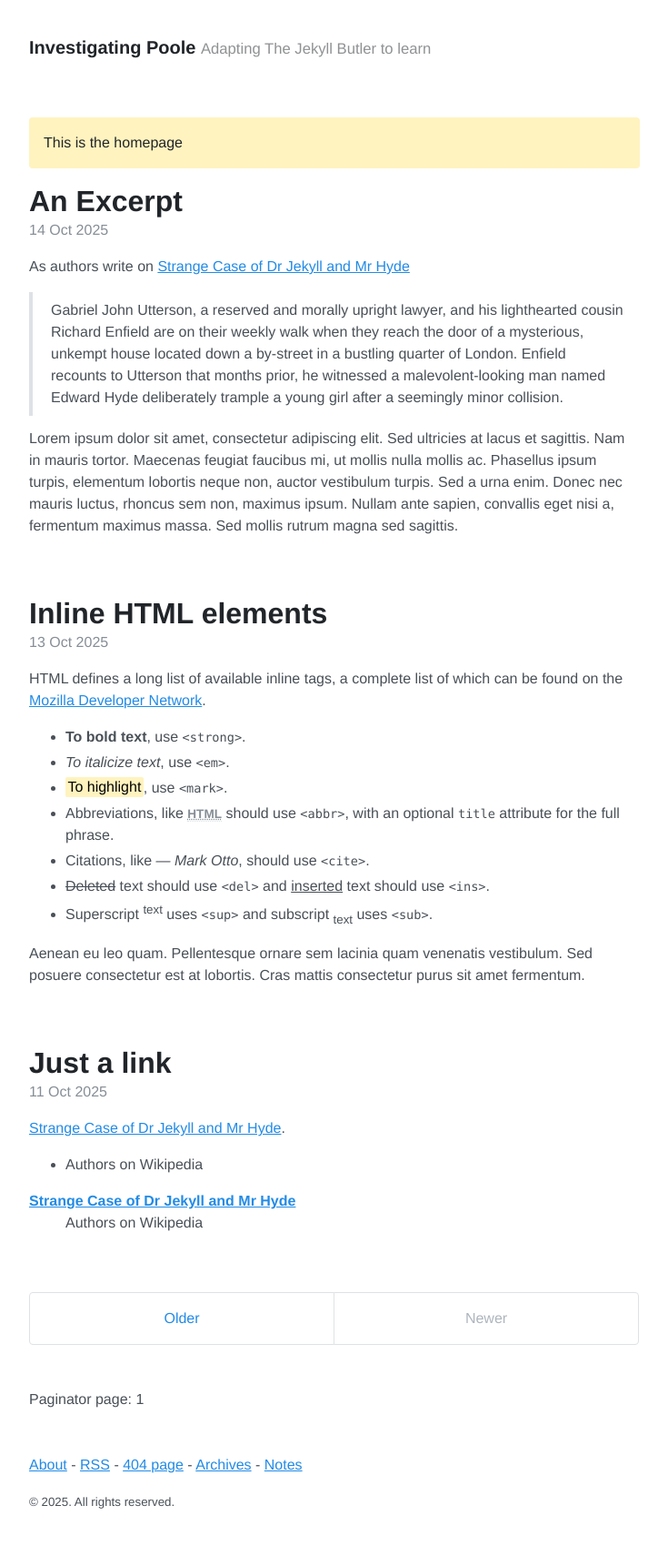
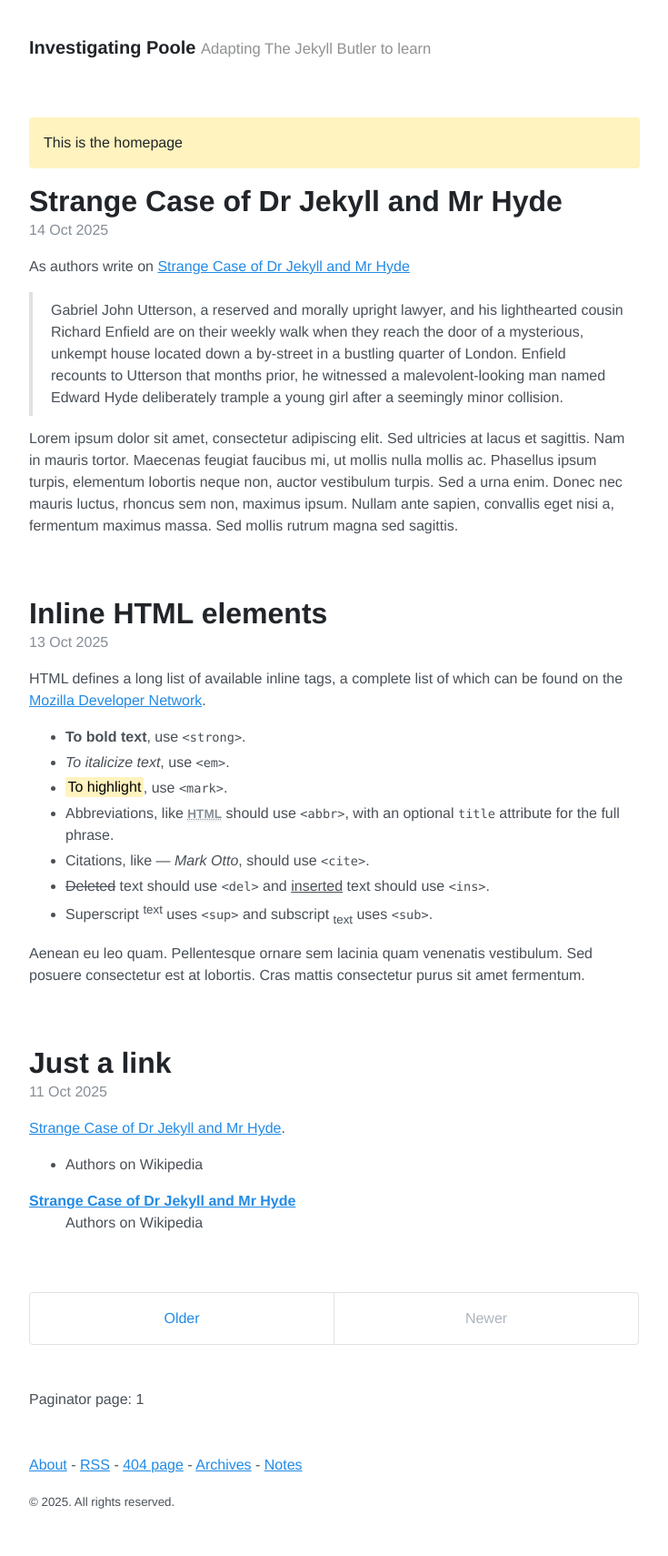
Before and after one commit to akmolteni/gju, a Jekyll site: the page built from index.html, in a window 1280 px wide. Shown: the whole page at 91% size, without its empty margins (272-1007 px from the left). Built offline with Jekyll 4.4.1, drawn with Linux system fonts in a browser that asks for light colours; the list of posts is cut into pages by our own code.

Commit message:
Update 2025-10-14-excerpt.md

```diff
--- a/_posts/2025-10-14-excerpt.md
+++ b/_posts/2025-10-14-excerpt.md
@@ -1,8 +1,10 @@
 ---
-layout: post
-title: An Excerpt
-category: link
+layout: link
+title: Strange Case of Dr Jekyll and Mr Hyde
+category: mycategory
 tags: [myLink]
+source: Wikipedia
+linkurl: https://en.wikipedia.org/wiki/Strange_Case_of_Dr_Jekyll_and_Mr_Hyde
 ---
 
 As authors write on [Strange Case of Dr Jekyll and Mr Hyde](https://en.wikipedia.org/wiki/Strange_Case_of_Dr_Jekyll_and_Mr_Hyde)
```
